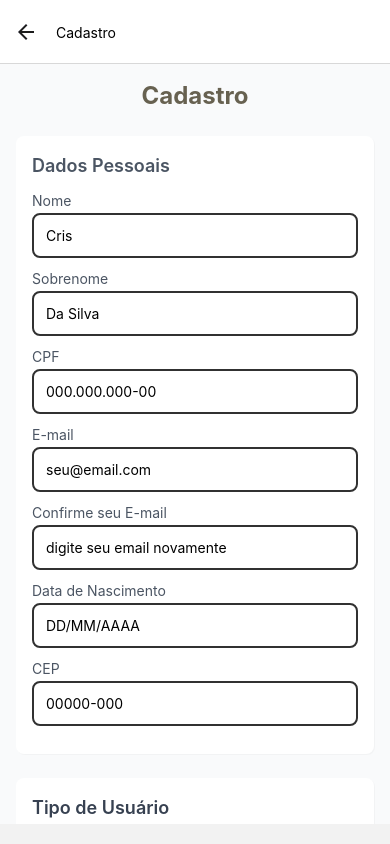
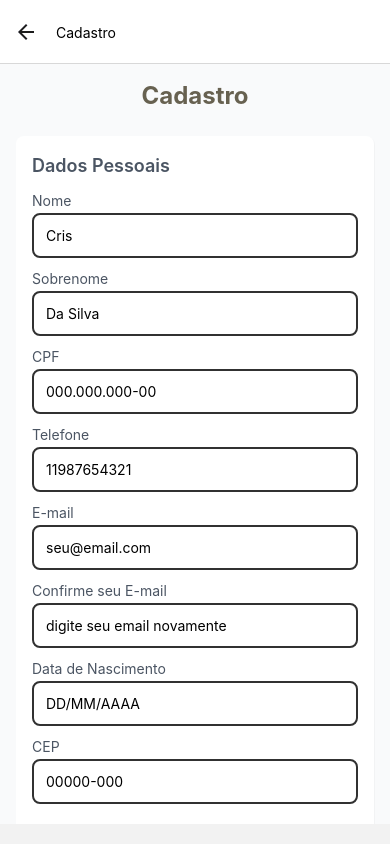
Before and after one commit to Siribio/CaronteExpo, a React Native app: screen /Register in a window 390 px wide. Built offline with nearby package versions, Linux system fonts and the light colour scheme.

Commit message:
feat: adição campo telefone e alteração data de nascimento

```diff
--- a/src/screens/Register/Register.tsx
+++ b/src/screens/Register/Register.tsx
@@ -4,6 +4,7 @@ import tw from 'twrnc';
 import { NativeStackScreenProps } from '@react-navigation/native-stack';
 import { Picker } from '@react-native-picker/picker';
 import { RootStackParamList } from '../../routes';
+import { registerUser } from './service/registerService';
 
 type Props = NativeStackScreenProps<RootStackParamList, 'Register'>;
 
@@ -12,9 +13,10 @@ export default function Register({ navigation }: Props) {
     nome:'',
     sobrenome:'',
     cpf: '',
+    telefone: '',
     email: '',
     emailValidation: '',
-    dataNascimento: '',
+    data_nascimento: '',
     cep: '',
     tipoUsuario: 'Passageiro',
     tipoLimitacao: '',
@@ -23,8 +25,11 @@ export default function Register({ navigation }: Props) {
   });
 
   const handleRegister = () => {
+    const data = {...formData, nome: `${formData.nome} ${formData.sobrenome}`}
+    const response = registerUser(data)
+    console.log(response)
     // Verificação de campos obrrigatórios
-    if (!formData.cpf || !formData.email || !formData.dataNascimento) {
+    if (!formData.cpf || !formData.email || !formData.data_nascimento) {
       Alert.alert('Erro', 'Preencha os campos obrigatórios');
       return;
     }
@@ -56,7 +61,7 @@ export default function Register({ navigation }: Props) {
           <TextInput
             placeholder="Da Silva"
             value={formData.sobrenome}
-            onChangeText={(text) => setFormData({...formData, nome: text})}
+            onChangeText={(text) => setFormData({...formData, sobrenome: text})}
             style={tw`border-2 border-[#313131] rounded-lg p-3 bg-white`}
             keyboardType="default"
           />
@@ -73,7 +78,16 @@ export default function Register({ navigation }: Props) {
           />
         </View>
 
-        {/* Email */}
+        <View style={tw`mb-3`}>
+          <Text style={tw`text-gray-600 mb-1`}>Telefone</Text>
+            <TextInput
+              placeholder="11987654321"
+              value={formData.telefone}
+              onChangeText={(text) => setFormData({...formData, telefone: text})}
+              style={tw`border-2 border-[#313131] rounded-lg p-3 bg-white`}
+              keyboardType="email-address"
+            />
+        </View>
 
         <View style={tw`mb-3`}>
           <Text style={tw`text-gray-600 mb-1`}>E-mail</Text>
@@ -101,8 +115,8 @@ export default function Register({ navigation }: Props) {
           <Text style={tw`text-gray-600 mb-1`}>Data de Nascimento</Text>
           <TextInput
             placeholder="DD/MM/AAAA"
-            value={formData.dataNascimento}
-            onChangeText={(text) => setFormData({...formData, dataNascimento: text})}
+            value={formData.data_nascimento}
+            onChangeText={(text) => setFormData({...formData, data_nascimento: text})}
             style={tw`border-2 border-[#313131] rounded-lg p-3 bg-white`}
             keyboardType="numeric"
           />
```
